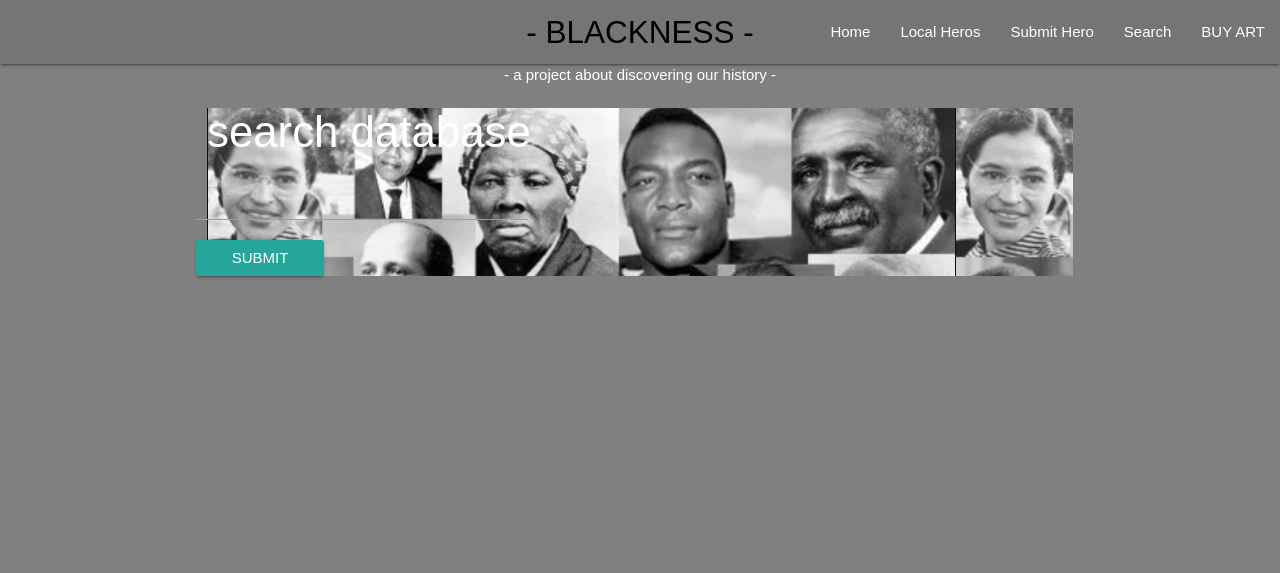
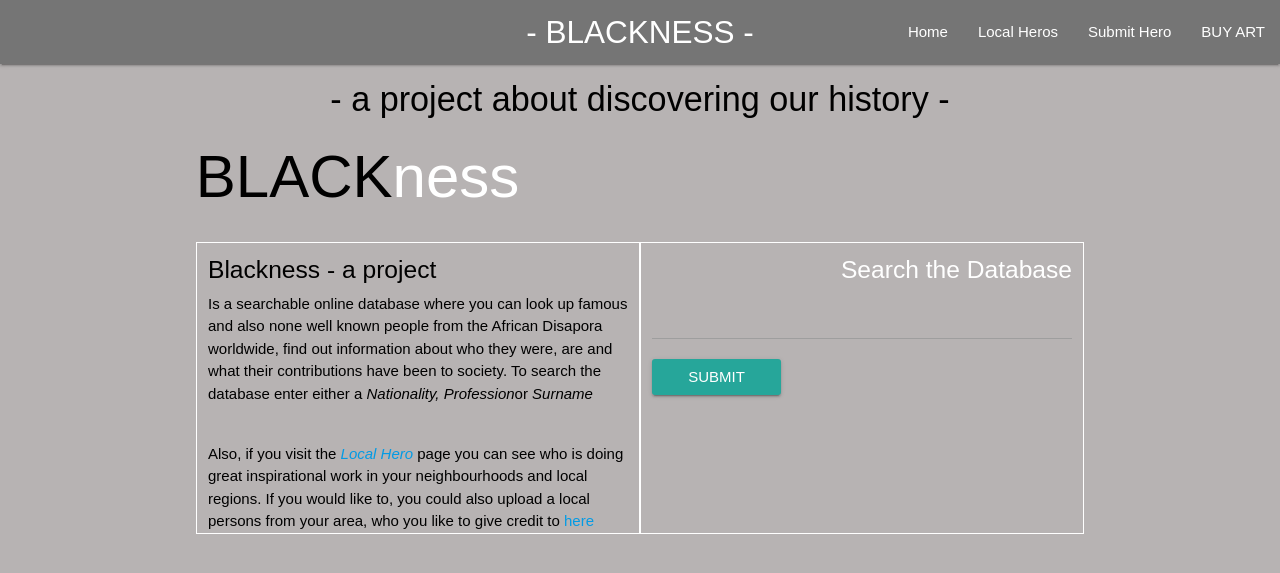
Before and after one commit to Code-Institute-Submissions/blackness-a-project, a Flask app: page /get_index in a window 1280 px wide. Shown: the top 573 px of the page. Run offline with Flask 2, Linux system fonts and the light colour scheme; data that the repository does not hold is empty; some libraries are stand-ins or nearby versions.

Commit message:
trying some styling

```diff
--- a/static/css/styles.css
+++ b/static/css/styles.css
@@ -1,12 +1,18 @@
 body{
-    background-color: grey;
+    background-color: #b7b3b3;
     font-family: 'Montserrat', sans-serif;
-    color: white;
+    color: black;
 }
+
+/* details for corrected css */
+
+
+
+/* END OF CSS for gallery page*/
 
 .hero_add{
     width: 50%;
-    display: block;
+    display: inline-block;
     margin: 0;
 
 }
@@ -22,36 +28,110 @@ body{
     display: block;
     margin: 0;
     padding-left:20px;
-
 }
 
+
+/*.card-content {*/
+/*    height: 300px;*/
+/*    color:black;*/
+
+/*}*/
+
+.img-fluid{
+    max-width: 100%;
+    height: auto;
+}
+
+.return{
+    height:100px;
+    display: block;
+}
+
+/*ard-img-top{*/*/
+/*  max-height:300px;*/*/
+/***/
+
 /*.card{*/
-/*    width:50%;*/
-/*    height:300px;*/
+/*    width:100%;*/
+/*    height:600px;*/
 /*    display: inline-block;*/
 /*    margin: 0;*/
 
 /*}*/
 
-.card-content{
-    color:black;
-    text-align: right;
-    flex-direction: none;
+
+
+/*.format{*/
+/*    display: inline-block;*/
+/*    margin: auto;*/
+/*    width: 300px;*/
+/*    height: 200px;*/
+/*}*/
+
+
+
+/*.card-image{*/
+/*    max-height:150px;*/
+/*}*/
+
+.containterIndex{
+    margin: 0 auto;
+    text-align: center;
 
 }
 
-/*.format{*/
-/*    display: inline-block;*/
-/*    margin: 0;*/
-/*    width: 100px;*/
-/*    height: 200px;*/
-/*}*/
-
-.containterIndex{
-    background-image: url(static/images/black_collage.png)
+.project{
+    margin: 0 auto;
+    text-align: center;
 
 }
 
-.carousel{
-    height: 800px;
+.searchDB{
+    color:white;
+    text-align: right;
 }
+
+.brand-logo{
+    text-decoration: none;
+}
+/* -------------- CSS FOR index page -------------- */
+.about{
+
+    border: 1px solid white;
+    width:100px;
+    /*height:300px;*/
+    display: inline-block;
+    padding:10px;
+}
+
+.DB{
+
+    border: 1px solid white;
+    width:100px;
+    /*height:300px;*/
+    display: inline-block;
+    padding:10px;
+}
+
+.nav .brand-logo{
+    font-size: 2.5em;
+}
+
+.tite{
+    color:black;
+    font-size: 4em;
+    text-align: center;
+}
+
+.ness{
+    color:white;
+}
+
+/* ------------------- css for hero.htl page ---------------- */
+.citi{
+    color:#26a69a;
+}
+
+.special{
+    color:#26a69a;
+}
--- a/templates/base.html
+++ b/templates/base.html
@@ -15,26 +15,28 @@
 	<header>
 		<nav>
             <div class="nav-wrapper grey darken-1">
-                <a href="{{url_for('get_heros')}}" class="brand-logo center black-text"> - BLACKNESS - </a>
+                <a href="{{url_for('get_index')}}" class="brand-logo center blackText"> - BLACKNESS - </a>
                 <a href="#" data-activates="mobile-demo" class="button-collapse"><i class="material-icons">menu</i></a>
                 <ul id="nav-mobile" class="right hide-on-med-and-down">
-                    <li><a href="{{url_for('get_index')}}">Home</a></li>
-                    <li><a href="{{url_for('get_heros')}}">Local Heros</a></li>
-                    <li><a href="{{url_for('add_hero')}}">Submit Hero</a></li>
-                    <li><a href="{{url_for('get_famous')}}">Search</a></li>
-                    <li><a href="{{url_for('get_art')}}">BUY ART</a></li>
+                    <li><a href="{{url_for('get_index')}}" class="menuTOP">Home</a></li>
+                    <li><a href="{{url_for('get_heros')}}" class="menuTOP">Local Heros</a></li>
+                    <li><a href="{{url_for('add_hero')}}"  class="menuTOP">Submit Hero</a></li>
+                    <!--<li><a href="{{url_for('get_famous')}}">Search</a></li>-->
+                    <li><a href="{{url_for('get_art')}}"  class="menuTOP">BUY ART</a></li>
 
                 </ul>
                 <ul class="side-nav" id="mobile-demo">
                     <li><a href="{{url_for('get_index')}}">Home</a></li>
                     <li><a href="{{url_for('get_heros')}}">Local Hero</a></li>
                     <li><a href="{{url_for('add_hero')}}">Submit Hero</a></li>
-                    <li><a href="{{url_for('get_famous')}}">Search</a></li>
+                    <!--<li><a href="{{url_for('get_famous')}}">Search</a></li>-->
                     <li><a href="{{url_for('get_art')}}">BUY ART</a></li>
                 </ul>
             </div>
      </nav>
-     <p class="center">- a project about discovering our history -</p>
+     <div class="project">
+     <h4 class="center">- a project about discovering our history -</h4>
+     </div>
 	</header>
      <div class="container">
     {% block content %} {% endblock %}
@@ -58,6 +60,7 @@
             $(".button-collapse").sideNav();
             $('.carousel').carousel();
         });
+        M.toast({html: 'I am a toast!'});
     </script>
 </body>
 
--- a/templates/index.html
+++ b/templates/index.html
@@ -1,48 +1,30 @@
 {% extends 'base.html' %} {% block content %}
 <div class="containterIndex">
-<h3>search database</h3>
+     <div class="row">
+          <span class="tite Bk">BLACK</span><span class="tite ness">ness</span>
+     </div>
+     <div class="row">
+          <div class="col col-md-6 col-sm-12 about">
+               <h5>Blackness - a project
+               </h5>
+               <p>Is a searchable online database where you can look up famous and also none well known people from the African Disapora worldwide, find out information about who they were, are and what their contributions have been to society. To search
+                    the database enter either a <em>Nationality, Profession</em>or <em>Surname</em></p><br>
+                    Also, if you visit the <em><a href="{{url_for('get_heros')}}">Local Hero</a></em> page you can see who is doing great inspirational work in your neighbourhoods and local regions.
+                    If you would like to, you could also upload a local persons from your area, who you like to give credit to <a href="{{url_for('add_hero')}}">here</a>
+          </div>
+           <div class="col col-md-6 DB">
+               <h5 class="searchDB">Search the Database</h5>
 
 
-<!--<div class="row">-->
-<!--    <form action="{{ url_for('insert_hero') }}" method="POST"  class="col s12">-->
-<!--            <div class="row">-->
-<!--                <div class="input-field col s12">-->
-<!--                    <i class="material-icons prefix">poll</i>-->
-<!--                    <select id="nationality" name="nationality">-->
-<!--                  <option value="" disabled selected>Nationality:</option>-->
-<!--                  {% for nat in nationality %}-->
-<!--                      <option value="{{nat.nationality}}">{{nat.nationality}}</option>-->
-<!--                  {% endfor %}-->
-<!--                </select>-->
-<!--                    <label>Search by:</label>-->
-<!--                </div>-->
-<!--            </div>-->
-<!--            <div class="row">-->
-<!--                <div class="input-field col s12">-->
-<!--                    <i class="material-icons prefix">poll</i>-->
-<!--                    <select id="category" name="category_name">-->
-<!--                  <option value="" disabled selected>Profession</option>-->
-<!--                  {% for prof in profession %}-->
-<!--                      <option value="{{prof.profession}}">{{prof.profession}}</option>-->
-<!--                  {% endfor %}-->
-<!--                </select>-->
-<!--                    <label>Search by:</label>-->
-<!--                </div>-->
-<!--            </div>-->
-<!--        <div class="row">-->
-<!--            <button class="btn waves-effect waves-light" type="submit" name="action">Search-->
-<!--                <i class="material-icons right">playlist_add</i>-->
-<!--             </button>-->
-<!--        </div>-->
-<!--    </form>-->
-<!--</div>-->
-<!--- Search bar --->
-<div class="row">
-     <form action="{{url_for('search')}}" method="POST">
-         <input type="text" name="query" />
-         <input type="submit" class="btn waves-effect waves-light" value="Submit" />
-     </form>
+               <form action="{{url_for('search')}}" method="POST">
+                    <input type="text" name="query" />
+                    <input type="submit" class="btn waves-effect waves-light" value="Submit" />
+               </form>
+          </div>
+     </div>
+</a>
 </div>
+
 <!--- END OF Search bar --->
 
 
```
Also changed, not shown: templates/hero.html (+4 -3 lines).
